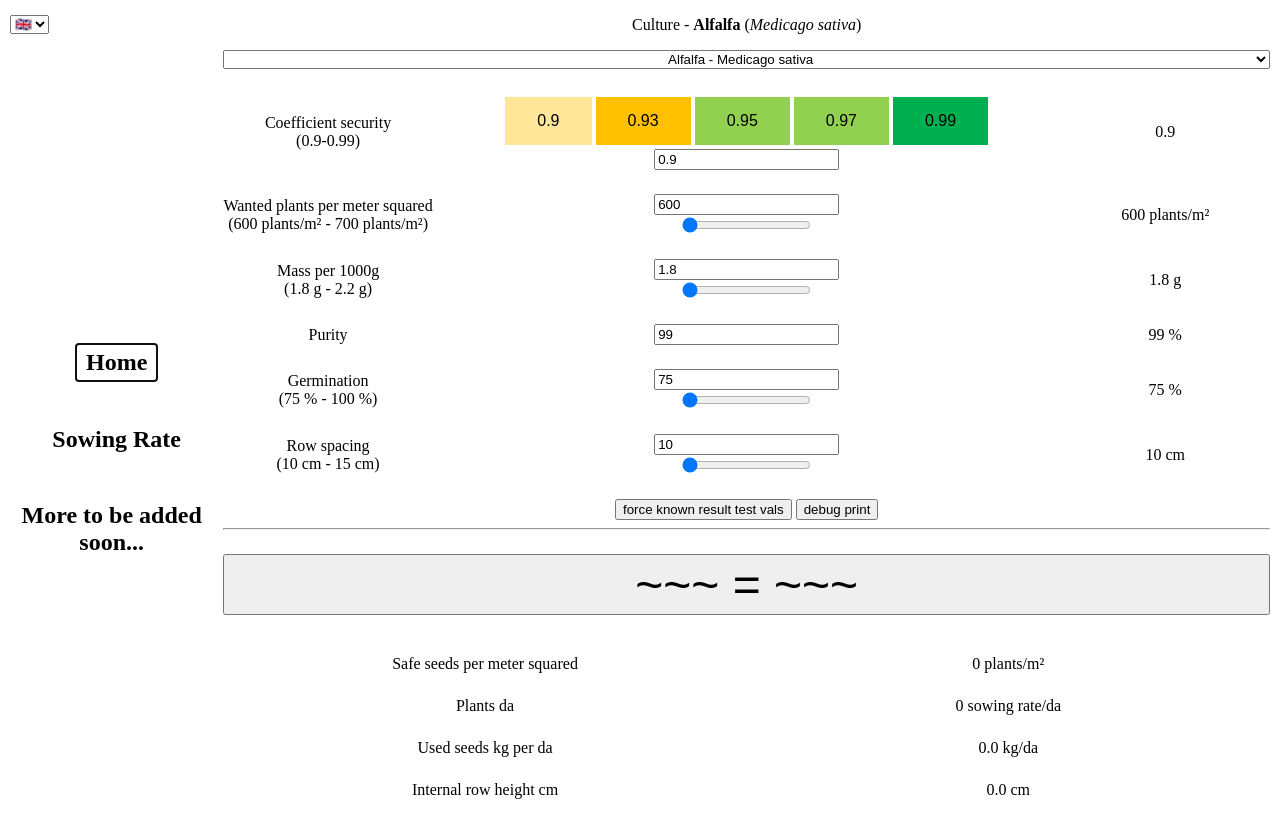
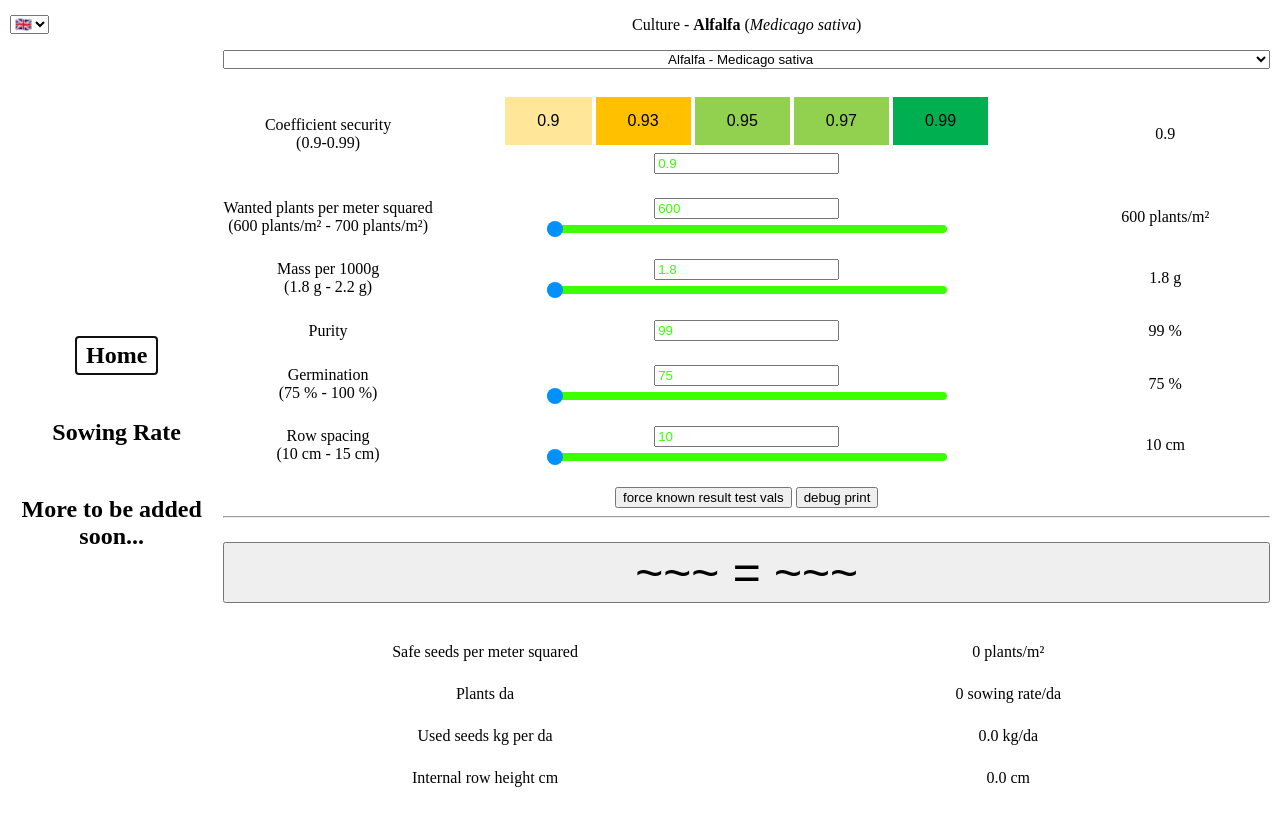
Before and after one commit to Bozhidar-A/farming-calculator-app, a Svelte app: page /sowingrate in a window 1280 px wide. Built offline with nearby package versions, Linux system fonts and the light colour scheme.

Commit message:
added support for colors based in input vals

```diff
--- a/src/app.css
+++ b/src/app.css
@@ -76,6 +76,9 @@ button:focus-visible {
   --light-color: #242424;
   --light-background: rgba(255, 255, 255, 0.87);
   color-scheme: light dark;
+
+  --within-bounds-color: #3cff00;
+  --out-of-bounds-color: #ff0000;
 }
 
 /* If user prefers a dark appearance */
@@ -236,7 +239,7 @@ a:active {
   justify-content: center;
   align-items: center;
 
-  gap: -1vh;
+  gap: 0.5vh;
 }
 
 .component-var-value {
@@ -259,6 +262,136 @@ a:active {
   grid-column: 2;
 }
 
+.within-safe-range {
+  color: var(--within-bounds-color);
+}
+
+.outside-safe-range {
+  color: var(--out-of-bounds-color);
+}
+
+/* within-safe-range */
+/*********** Baseline, reset styles ***********/
+input.within-safe-range[type="range"] {
+  -webkit-appearance: none;
+  appearance: none;
+  background: transparent;
+  cursor: pointer;
+  width: 25rem;
+}
+
+/* Removes default focus */
+input.within-safe-range[type="range"]:focus {
+  outline: none;
+}
+
+/******** Chrome, Safari, Opera and Edge Chromium styles ********/
+/* slider track */
+input.within-safe-range[type="range"]::-webkit-slider-runnable-track {
+  background-color: var(--within-bounds-color);
+  border-radius: 0.5rem;
+  height: 0.5rem;
+}
+
+/* slider thumb */
+input.within-safe-range[type="range"]::-webkit-slider-thumb {
+  -webkit-appearance: none; /* Override default look */
+  appearance: none;
+  margin-top: -4px; /* Centers thumb on the track */
+  background-color: #0091ff;
+  border-radius: 0.5rem;
+  height: 1rem;
+  width: 1rem;
+}
+
+input.within-safe-range[type="range"]:focus::-webkit-slider-thumb {
+  outline: 3px solid #0091ff;
+  outline-offset: 0.125rem;
+}
+
+/*********** Firefox styles ***********/
+/* slider track */
+input.within-safe-range[type="range"]::-moz-range-track {
+  background-color: var(--within-bounds-color);
+  border-radius: 0.5rem;
+  height: 0.5rem;
+}
+
+/* slider thumb */
+input.within-safe-range[type="range"]::-moz-range-thumb {
+  background-color: #0091ff;
+  border: none; /*Removes extra border that FF applies*/
+  border-radius: 0.5rem;
+  height: 1rem;
+  width: 1rem;
+}
+
+input.within-safe-range[type="range"]:focus::-moz-range-thumb{
+  outline: 3px solid #0091ff;
+  outline-offset: 0.125rem;
+}
+
+/* outside-safe-range */
+/*********** Baseline, reset styles ***********/
+input.outside-safe-range[type="range"] {
+  -webkit-appearance: none;
+  appearance: none;
+  background: transparent;
+  cursor: pointer;
+  width: 25rem;
+}
+
+/* Removes default focus */
+input.outside-safe-range[type="range"]:focus {
+  outline: none;
+}
+
+/******** Chrome, Safari, Opera and Edge Chromium styles ********/
+/* slider track */
+input.outside-safe-range[type="range"]::-webkit-slider-runnable-track {
+  background-color: var(--out-of-bounds-color);
+  border-radius: 0.5rem;
+  height: 0.5rem;
+}
+
+/* slider thumb */
+input.outside-safe-range[type="range"]::-webkit-slider-thumb {
+  -webkit-appearance: none; /* Override default look */
+  appearance: none;
+  margin-top: -4px; /* Centers thumb on the track */
+  background-color: #0091ff;
+  border-radius: 0.5rem;
+  height: 1rem;
+  width: 1rem;
+}
+
+input.outside-safe-range[type="range"]:focus::-webkit-slider-thumb {
+  outline: 3px solid #0091ff;
+  outline-offset: 0.125rem;
+}
+
+/*********** Firefox styles ***********/
+/* slider track */
+input.outside-safe-range[type="range"]::-moz-range-track {
+  background-color: var(--out-of-bounds-color);
+  border-radius: 0.5rem;
+  height: 0.5rem;
+}
+
+/* slider thumb */
+input.outside-safe-range[type="range"]::-moz-range-thumb {
+  background-color: #0091ff;
+  border: none; /*Removes extra border that FF applies*/
+  border-radius: 0.5rem;
+  height: 1rem;
+  width: 1rem;
+}
+
+input.outside-safe-range[type="range"]:focus::-moz-range-thumb{
+  outline: 3px solid #0091ff;
+  outline-offset: 0.125rem;
+}
+
 /* mobile */
 @media only screen and (max-width: 600px) {
   .home-mobile-sub {
--- a/src/lib/components/SowingRateButtons.svelte
+++ b/src/lib/components/SowingRateButtons.svelte
@@ -11,6 +11,31 @@
     "#92D050",
     "#00B050",
   ];
+
+  function HandleButtonClick(value) {
+    sowingRateDataWorking[wantedProperty] = value;
+  }
+
+  function HandleChangeTextInput(e) {
+    if (e.target.value === "") {
+      sowingRateDataWorking[wantedProperty] = 1;
+    }
+  }
+
+  var currClass = "within-safe-range";
+
+  //reactively update the css
+  $: if (
+    sowingRateDataWorking[wantedProperty] <
+      sowingRateDataFetched[wantedProperty].minSliderVal ||
+    sowingRateDataWorking[wantedProperty] >
+      sowingRateDataFetched[wantedProperty].maxSliderVal
+  ) {
+    currClass = "outside-safe-range";
+  } else {
+    currClass = "within-safe-range";
+  }
+
 </script>
 
 <div class="component-input-container">
@@ -29,7 +54,7 @@
           class="multi-option-button"
           style="background-color: {buttonTypeColors[i]}"
           on:click={() => {
-            sowingRateDataWorking[wantedProperty] = value;
+            HandleButtonClick(value);
           }}
         >
           {value}
@@ -38,11 +63,10 @@
     </div>
     <input
       type="number"
+      class={currClass}
       bind:value={sowingRateDataWorking[wantedProperty]}
       on:change={(e) => {
-        if (e.target.value === "") {
-          sowingRateDataWorking[wantedProperty] = 1;
-        }
+        HandleChangeTextInput(e);
       }}
     />
   </div>
--- a/src/lib/components/SowingRateConst.svelte
+++ b/src/lib/components/SowingRateConst.svelte
@@ -1,8 +1,20 @@
 <script lang="ts">
-  export let textMap,
-    sowingRateDataWorking,
-    unit,
-    wantedProperty;
+  export let textMap, sowingRateDataFetched, sowingRateDataWorking, unit, wantedProperty;
+
+  var currClass = "within-safe-range";
+
+  //reactively update the css
+  $: if (sowingRateDataWorking[wantedProperty] !== sowingRateDataFetched[wantedProperty].val) {
+    currClass = "outside-safe-range";
+  } else {
+    currClass = "within-safe-range";
+  }
+
+  function HandleChangeTextInput(e) {
+    if (e.target.value === "") {
+      sowingRateDataWorking[wantedProperty] = 1;
+    }
+  }
 </script>
 
 <div class="component-input-container">
@@ -12,11 +24,10 @@
   <div class="component-var-input">
     <input
       type="number"
+      class={currClass}
       bind:value={sowingRateDataWorking[wantedProperty]}
       on:change={(e) => {
-        if (e.target.value === "") {
-          sowingRateDataWorking[wantedProperty] = 1;
-        }
+        HandleChangeTextInput(e);
       }}
     />
   </div>
--- a/src/lib/components/SowingRateSlider.svelte
+++ b/src/lib/components/SowingRateSlider.svelte
@@ -5,6 +5,26 @@
     step,
     unit,
     wantedProperty;
+
+  var currClass = "within-safe-range";
+
+  //reactively update the css
+  $: if (
+    sowingRateDataWorking[wantedProperty] <
+      sowingRateDataFetched[wantedProperty].minSliderVal ||
+    sowingRateDataWorking[wantedProperty] >
+      sowingRateDataFetched[wantedProperty].maxSliderVal
+  ) {
+    currClass = "outside-safe-range";
+  } else {
+    currClass = "within-safe-range";
+  }
+
+  function HandleChangeTextInput(e) {
+    if (e.target.value === "") {
+      sowingRateDataWorking[wantedProperty] = 1;
+    }
+  }
 </script>
 
 <div class="component-input-container">
@@ -21,12 +41,11 @@
 
   <div class="component-var-input">
     <input
+      class={currClass}
       type="number"
       bind:value={sowingRateDataWorking[wantedProperty]}
       on:change={(e) => {
-        if (e.target.value === "") {
-          sowingRateDataWorking[wantedProperty] = 1;
-        }
+        HandleChangeTextInput(e);
       }}
     />
     <input
@@ -35,7 +54,7 @@
       max={sowingRateDataFetched[wantedProperty].maxSliderVal}
       {step}
       bind:value={sowingRateDataWorking[wantedProperty]}
-      class="max-width"
+      class={currClass}
     />
   </div>
 
--- a/src/routes/SowingRate.svelte
+++ b/src/routes/SowingRate.svelte
@@ -113,6 +113,7 @@
             <SowingRateConst
               bind:textMap={$store.textMap}
               bind:sowingRateDataWorking
+              bind:sowingRateDataFetched
               unit={sowingRateDataFetched[cultureProperty].unit}
               wantedProperty={cultureProperty}
             />
```
